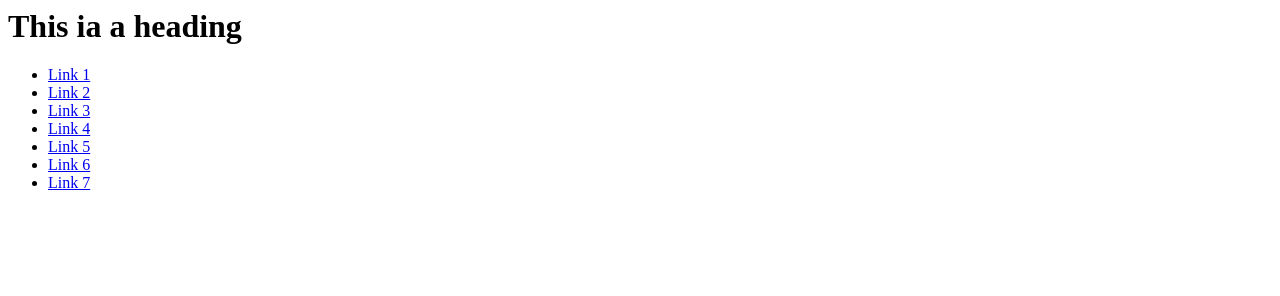
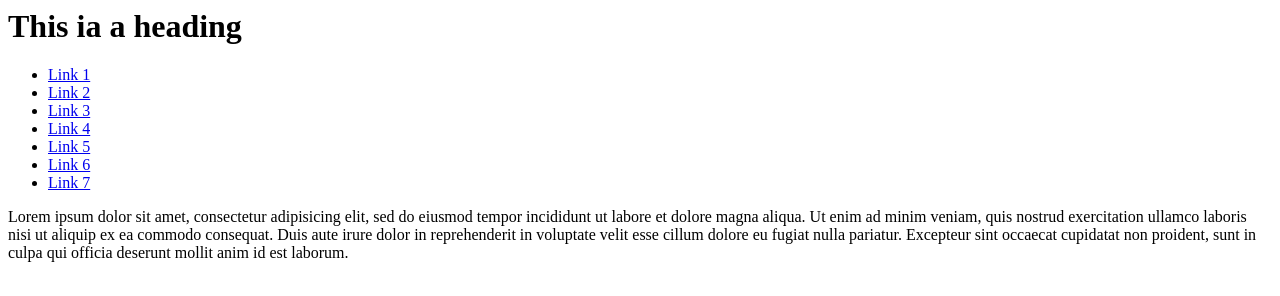
Before and after one commit to peterwaf/day_two, a plain HTML site: page index.html in a window 1280 px wide. Drawn offline with Linux system fonts and the light colour scheme.

Commit message:
Adding a new paragraph

```diff
--- a/index.html
+++ b/index.html
@@ -15,6 +15,13 @@
   <li><a href="#">Link 7</a></li>
 </ul>
 
+<p>Lorem ipsum dolor sit amet, consectetur adipisicing elit,
+  sed do eiusmod tempor incididunt ut labore et dolore magna aliqua.
+  Ut enim ad minim veniam, quis nostrud exercitation ullamco laboris
+  nisi ut aliquip ex ea commodo consequat. Duis aute irure dolor in
+  reprehenderit in voluptate velit esse cillum dolore eu fugiat nulla
+  pariatur. Excepteur sint occaecat cupidatat non proident, sunt in culpa qui
+   officia deserunt mollit anim id est laborum.</p>
 </body>
 
 </html>
```
